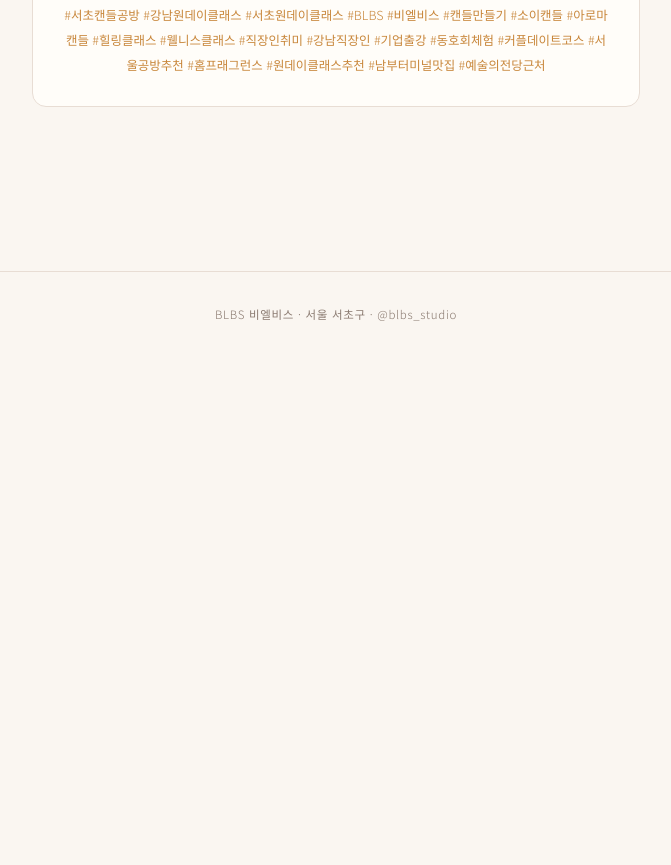
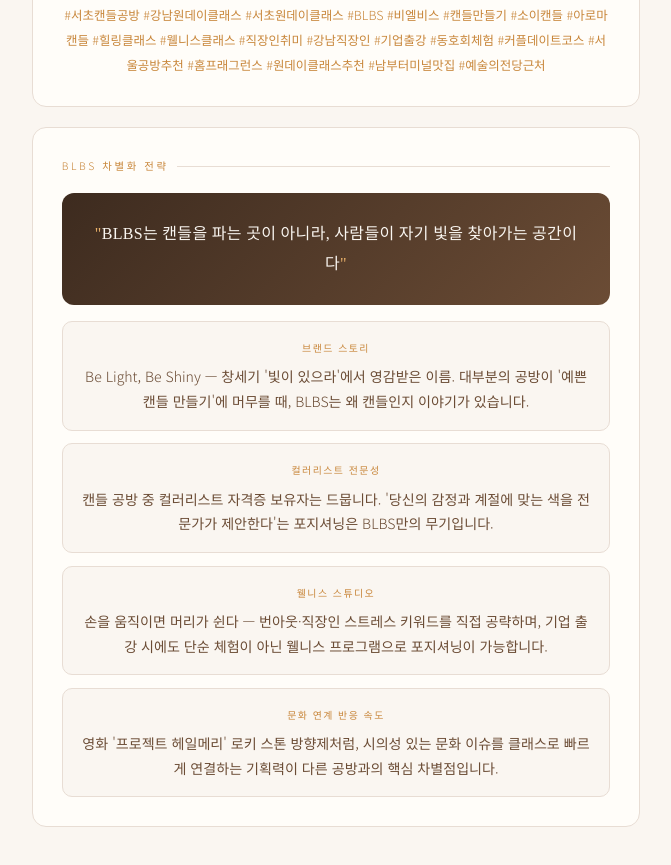
Before and after one commit to tjwhdqja/blbs, a plain HTML site: page index.html in a window 1280 px wide. Shown: the part 1938-2803 px from the top of the page, without its empty margins (304-975 px from the left). Before the commit the page ends 2294 px from the top, so only its background shows below. Drawn offline with Linux system fonts and the light colour scheme.

Commit message:
브랜드 차별화 전략 섹션 추가

```diff
--- a/index.html
+++ b/index.html
@@ -186,6 +186,52 @@
       word-break: break-all;
     }
 
+    .brand-positioning {
+      background: linear-gradient(135deg, #3d2b1f 0%, #6b4c35 100%);
+      border-radius: 12px;
+      padding: 1.6rem 1.8rem;
+      margin-bottom: 1rem;
+    }
+
+    .brand-positioning .quote {
+      font-family: 'Noto Serif KR', serif;
+      font-size: 1rem;
+      font-weight: 400;
+      color: #faf6f1;
+      line-height: 1.9;
+      letter-spacing: 0.02em;
+    }
+
+    .brand-positioning .quote::before { content: '"'; color: var(--amber-light); }
+    .brand-positioning .quote::after  { content: '"'; color: var(--amber-light); }
+
+    .brand-insight-grid {
+      display: grid;
+      gap: 0.8rem;
+      margin-top: 1rem;
+    }
+
+    .insight-item {
+      background: var(--cream);
+      border: 1px solid var(--border);
+      border-radius: 10px;
+      padding: 1rem 1.2rem;
+    }
+
+    .insight-tag {
+      font-size: 0.62rem;
+      letter-spacing: 0.15em;
+      color: var(--amber);
+      text-transform: uppercase;
+      margin-bottom: 0.4rem;
+    }
+
+    .insight-item p {
+      font-size: 0.88rem;
+      color: var(--brown-light);
+      line-height: 1.75;
+    }
+
     .archive {
       margin-top: 3rem;
     }
@@ -329,6 +375,21 @@
         <div class="insta-box">${data.instagram.body}</div>
         <div class="hashtags">${data.instagram.hashtags}</div>
       </div>
+      ${data.brand ? `
+      <div class="section">
+        <div class="section-label">BLBS 차별화 전략</div>
+        <div class="brand-positioning">
+          <div class="quote">${data.brand.positioning}</div>
+        </div>
+        <div class="brand-insight-grid">
+          ${data.brand.insights.map(item => `
+            <div class="insight-item">
+              <div class="insight-tag">${item.tag}</div>
+              <p>${item.content}</p>
+            </div>
+          `).join('')}
+        </div>
+      </div>` : ''}
     `;
   }
 
--- a/reports/2026-05-02.json
+++ b/reports/2026-05-02.json
@@ -38,5 +38,26 @@
   "instagram": {
     "body": "오늘 하루도 정말 수고했어요 🕯️✨\n\n라벤더와 우드 향이 은은하게 어우러진, 나만의 소이캔들을 직접 만들어보는 시간.\n손끝에서 피어나는 향기가 지친 마음까지 포근하게 채워줄 거예요 🌿\n\n기업 단체 출강·소규모 모임도 언제든 환영합니다 💌\n📍 서울 서초 | 남부터미널역 3번 출구 도보 5분",
     "hashtags": "#서초캔들공방 #강남원데이클래스 #서초원데이클래스 #BLBS #비엘비스 #캔들만들기 #소이캔들 #아로마캔들 #힐링클래스 #웰니스클래스 #직장인취미 #강남직장인 #기업출강 #동호회체험 #커플데이트코스 #서울공방추천 #홈프래그런스 #원데이클래스추천 #남부터미널맛집 #예술의전당근처"
+  },
+  "brand": {
+    "positioning": "BLBS는 캔들을 파는 곳이 아니라, 사람들이 자기 빛을 찾아가는 공간이다",
+    "insights": [
+      {
+        "tag": "브랜드 스토리",
+        "content": "Be Light, Be Shiny — 창세기 '빛이 있으라'에서 영감받은 이름. 대부분의 공방이 '예쁜 캔들 만들기'에 머무를 때, BLBS는 왜 캔들인지 이야기가 있습니다."
+      },
+      {
+        "tag": "컬러리스트 전문성",
+        "content": "캔들 공방 중 컬러리스트 자격증 보유자는 드뭅니다. '당신의 감정과 계절에 맞는 색을 전문가가 제안한다'는 포지셔닝은 BLBS만의 무기입니다."
+      },
+      {
+        "tag": "웰니스 스튜디오",
+        "content": "손을 움직이면 머리가 쉰다 — 번아웃·직장인 스트레스 키워드를 직접 공략하며, 기업 출강 시에도 단순 체험이 아닌 웰니스 프로그램으로 포지셔닝이 가능합니다."
+      },
+      {
+        "tag": "문화 연계 반응 속도",
+        "content": "영화 '프로젝트 헤일메리' 로키 스톤 방향제처럼, 시의성 있는 문화 이슈를 클래스로 빠르게 연결하는 기획력이 다른 공방과의 핵심 차별점입니다."
+      }
+    ]
   }
 }
```
Also changed, not shown: 1 other file.
